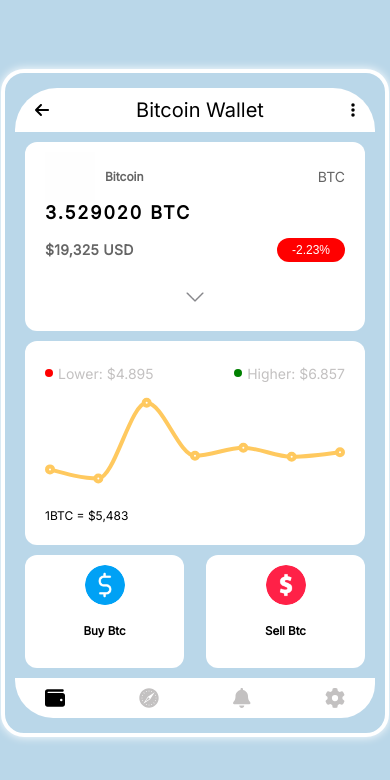
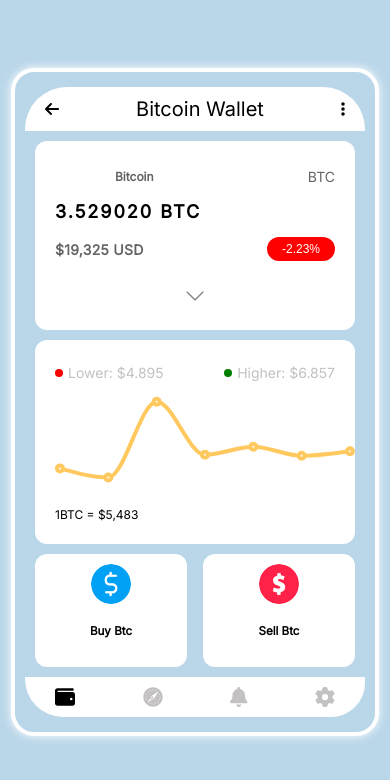
Before and after one commit to TEE2DWHY/mobileWallet-App, a React (Vite) app: page / in a window 390 px wide. Shown: the top 780 px of the page. Built offline with nearby package versions, Linux system fonts and the light colour scheme.

Commit message:
started working on mobile responsivness

```diff
--- a/src/styles/app.css
+++ b/src/styles/app.css
@@ -10,7 +10,7 @@
 }
 
 .dropdown-popup {
-  opacity: 0.3;
+  opacity: 0.2;
 }
 
 /* header */
@@ -36,7 +36,6 @@
 /* bitcoin card */
 .bitcoin-card {
   background-color: #fff;
-  margin-top: 10px;
   border-radius: 12px;
   padding: 10px 20px;
   margin: 10px 20px 3px 20px;
--- a/src/styles/mobile.css
+++ b/src/styles/mobile.css
@@ -1,8 +1,7 @@
 @media (max-width: 1200px) {
   .mobile-app {
-    width: fit-content;
-    height: fit-content;
-    margin: 0 0 10% 0;
+    width: 360px;
+    margin: 0 0 40px 0;
   }
 
   .amount {
```
